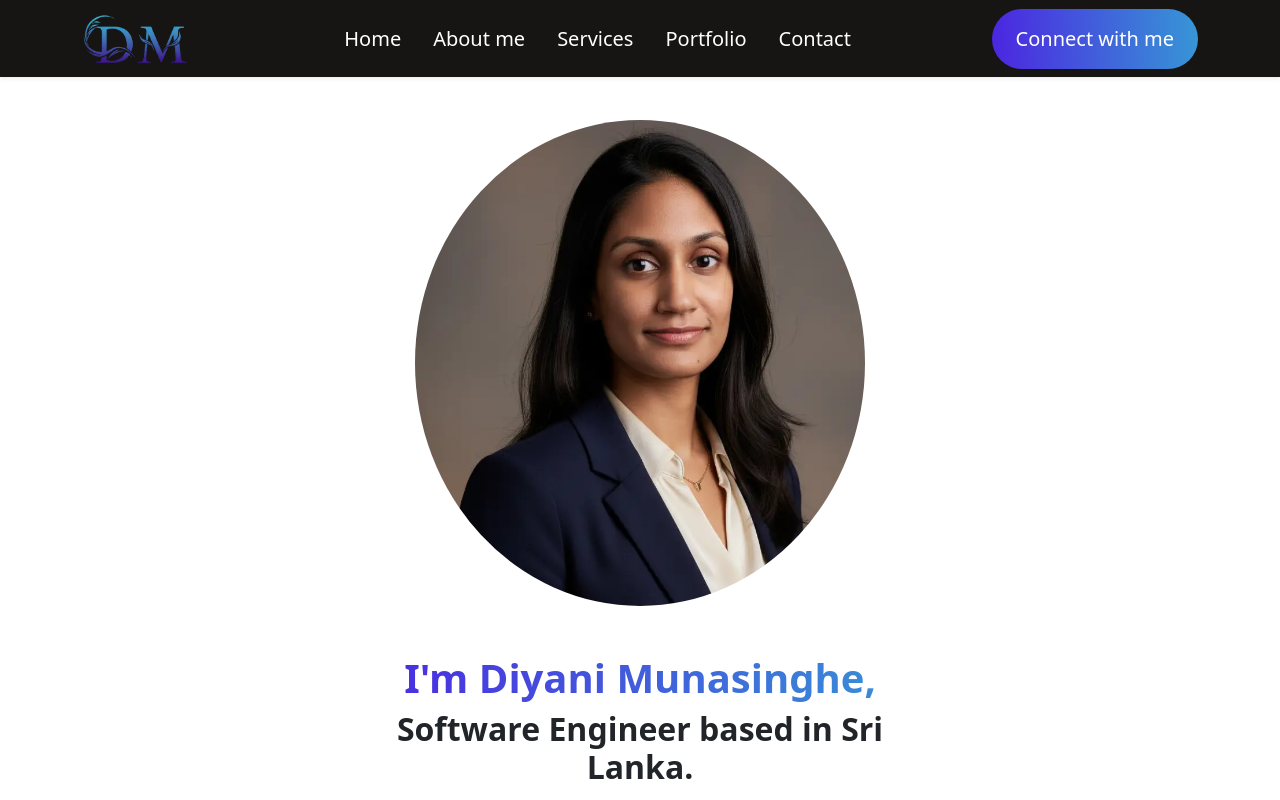
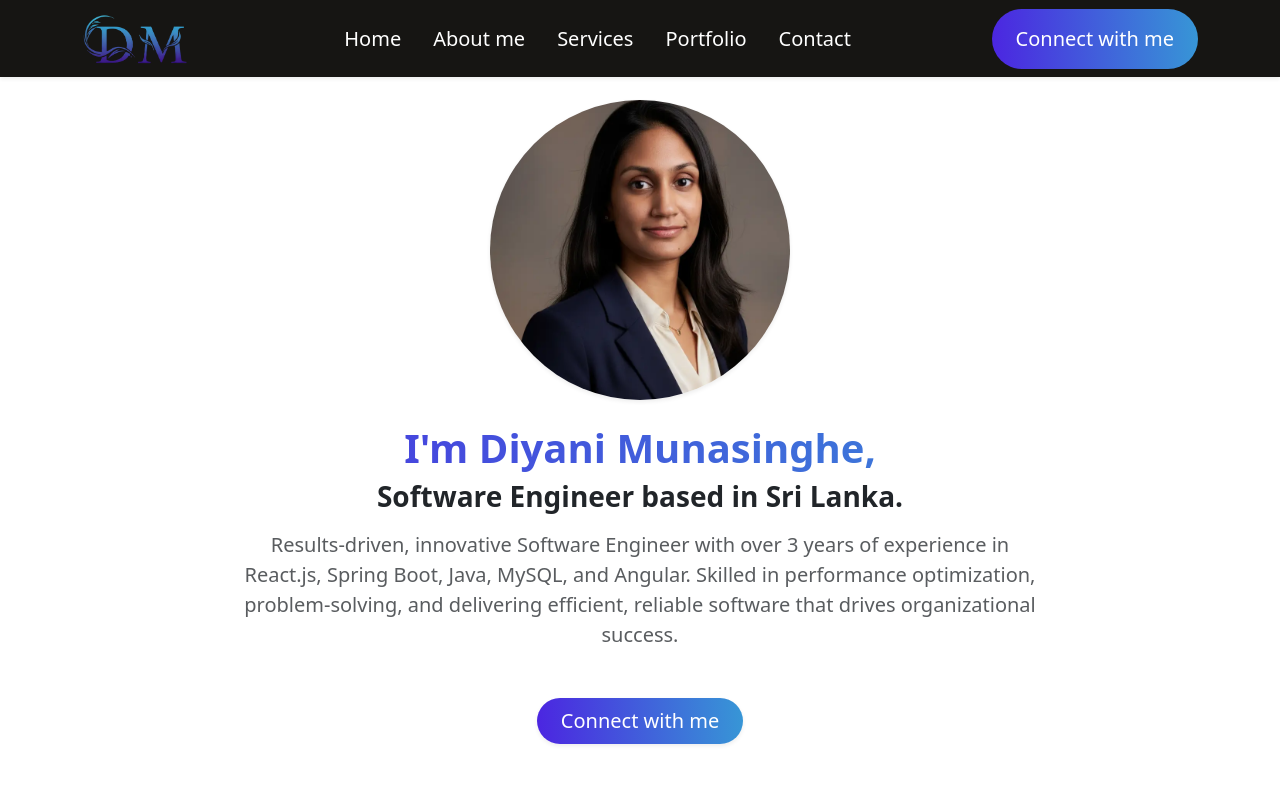
Before and after one commit to DiyaniDilaksha/Diyani-Dilaksha-Portfolio, a React (Vite) app: page / in a window 1280 px wide. Shown: the top 800 px of the page. Built offline with nearby package versions, Linux system fonts and the light colour scheme.

Commit message:
update hereo section

```diff
--- a/src/components/HeroSection.jsx
+++ b/src/components/HeroSection.jsx
@@ -3,32 +3,37 @@ import profile_img from "../assets/images/profile_img.webp";
 const Hero = () => {
   return (
     <section
-  id="hero"
-  className="hero d-flex flex-column align-items-center text-center px-3 px-md-5"
-  style={{ paddingTop: "120px", paddingBottom: "60px" }} // Controlled padding
->
-      <div className="hero-image mb-5">
+      id="hero"
+      className="hero d-flex flex-column align-items-center text-center px-3 px-md-5"
+      style={{ minHeight: "auto", paddingTop: "100px", paddingBottom: "60px" }}
+    >
+      <div className="hero-image mb-4">
         <img
           src={profile_img}
           alt="profile"
-          className="img-fluid rounded-circle"
-          style={{ maxWidth: "450px" }}
+          className="img-fluid rounded-circle shadow-sm"
+          style={{
+            width: "100%",
+            maxWidth: "300px",
+            aspectRatio: "1/1",
+            objectFit: "cover"
+          }}
         />
       </div>
- <div className="w-50 w-md-75 w-lg-100 px-3 px-lg-0">
-      {/* <div className="w-100 w-md-75 w-lg-50 px-3 px-lg-0"> */}
-        <h2 className="custom-name">I'm Diyani Munasinghe,</h2>
-        <h2 className="fw-bold mb-4">Software Engineer based in Sri Lanka.</h2>
 
-        <p className="mb-5 fs-5">
+      <div className="container-fluid w-100 w-lg-75 px-2">
+        <h2 className="custom-name display-6 fw-bold">I'm Diyani Munasinghe,</h2>
+        <h2 className="h3 fw-semibold mb-3">Software Engineer based in Sri Lanka.</h2>
+
+        <p className="mb-5 fs-5 fs-md-5 text-muted mx-auto" style={{ maxWidth: "800px" }}>
           Results-driven, innovative Software Engineer with over 3 years of
-          experience in React.js, Spring Boot, Java, MySQL, and Angular.
-          Skilled in performance optimization, problem-solving, and delivering
+          experience in React.js, Spring Boot, Java, MySQL, and Angular. Skilled
+          in performance optimization, problem-solving, and delivering
           efficient, reliable software that drives organizational success.
         </p>
 
         <div>
-          <a className="btn connect-btn px-4 fs-5" href="#contact">
+          <a className="btn connect-btn px-4 py-2 fs-5 shadow-sm" href="#contact">
             Connect with me
           </a>
         </div>
```
